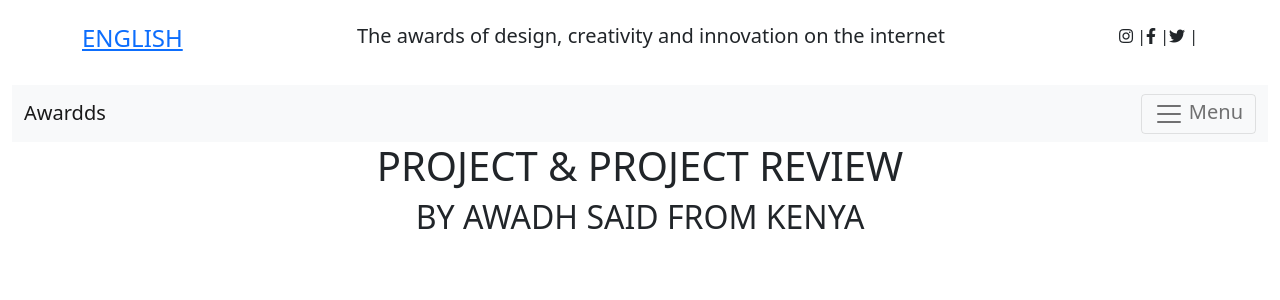
After one commit to Awadh-Awadh/Awardddds, a Django app: page / in a window 1280 px wide. The commit adds this page. Shown: the top 300 px of the page. Run offline with Django 3.2, Linux system fonts and the light colour scheme.

Commit message:
add hero section

```diff
--- a/accounts/templates/accounts/register.html
+++ b/accounts/templates/accounts/register.html
@@ -1,5 +1,5 @@
 {% extends 'projects/base.html' %}
-
+{% load crispy_forms_tags %}
 {% block content %}
 <div class="container">
   <div class="reg-form">
@@ -9,7 +9,7 @@
         <legend>Register
         </legend>
         <div class="form">
-          {{form.as_p}}
+          {{form|crispy}}
         </div>
 
         <input type="submit" value="Sign up" class="btn btn-primary btn-block mt-2">
--- a/accounts/urls.py
+++ b/accounts/urls.py
@@ -1,7 +1,9 @@
 from django.urls import path
 from . import views
-
+from django.contrib.auth import views as auth_views
 
 urlpatterns = [
-  path('register/',views.register, name = 'register' )
+  path('register/',views.register, name = 'register' ),
+  path('login/', auth_views.LoginView.as_view(template_name = 'accounts/login.html'),name = 'login'),
+  path('logout/',auth_views.LogoutView.as_view(template_name = 'accounts/login.html'), name = 'logout')
 ]
--- a/praAwadds/settings.py
+++ b/praAwadds/settings.py
@@ -46,7 +46,8 @@ INSTALLED_APPS = [
     'projects.apps.ProjectsConfig',
     'accounts.apps.AccountsConfig',
     'api.apps.ApiConfig',
-    'rest_framework'
+    'rest_framework',
+    'crispy_forms'
 
 ]
 '''
@@ -155,3 +156,6 @@ EMAIL_HOST_PASSWORD = os.environ.get('EMAIL_PASSWORD')
 # https://docs.djangoproject.com/en/3.2/ref/settings/#default-auto-field
 
 DEFAULT_AUTO_FIELD = 'django.db.models.BigAutoField'
+CRISPY_TEMPLATE_PACK = 'bootstrap4'
+LOGOUT_REDIRECT_URL = 'login'
+LOGIN_REDIRECT_URL= 'home'
--- a/projects/static/css/main.css
+++ b/projects/static/css/main.css
@@ -0,0 +1,8 @@
+.top-content,.socials{
+  display: flex;
+  justify-content: space-between;
+
+}
+.top-content{
+  padding: 1.5rem 0;
+}
--- /dev/null
+++ b/projects/templates/projects/home.html
@@ -0,0 +1,46 @@
+{%  extends 'projects/base.html' %}
+
+{% block content  %}
+<div class="container">
+  <div class="top-content">
+    <div class="side">
+      <a href=""><h4>ENGLISH</h4></a>
+    </div>
+    <div class="top-main">
+      <h5>
+        The awards of design, creativity and innovation on the internet
+
+      </h5>
+    </div>
+    <div class="left-side">
+      <div class="socials">
+        <div class="insta">
+          <i class="fab fa-instagram"></i>  |
+        </div>
+        <div class="fb">
+          <i class="fab fa-facebook-f"></i> |
+        </div>
+        <div class="twiter">
+          <i class="fab fa-twitter"></i> |
+        </div>
+      </div>
+    </div>
+
+  </div>
+</div>
+
+{% include 'projects/nav.html' %}
+<div class="hero">
+  <div class="hero-content">
+    <h1 class = "text-center">PROJECT & PROJECT REVIEW</h1>
+    <h2  class = "text-center"> BY AWADH SAID FROM KENYA  </h2>
+</div>
+<div class="review">
+  <div class="box1"></div>
+  <div class="box2"></div>
+  <div class="box3"></div>
+  <div class="box4"></div>
+</div>
+
+</div>
+{% endblock %}
--- a/projects/templates/projects/nav.html
+++ b/projects/templates/projects/nav.html
@@ -0,0 +1,38 @@
+{% extends 'projects/base.html' %}
+
+
+{% block content %}
+<div class="container-fluid">
+  <nav class="navbar sticky-top navbar-light bg-light fixed-top">
+    <div class="container-fluid">
+      <h3><a class="navbar-brand" href="/">Awardds</a></h3>
+      <button class="navbar-toggler" type="button" data-bs-toggle="offcanvas" data-bs-target="#offcanvasNavbar" aria-controls="offcanvasNavbar">
+        <span class="navbar-toggler-icon"></span> <span>Menu</span>
+      </button>
+      <div class="offcanvas offcanvas-end" tabindex="-1" id="offcanvasNavbar" aria-labelledby="offcanvasNavbarLabel">
+        <div class="offcanvas-header">
+          <h2 class="offcanvas-title" id="offcanvasNavbarLabel">Awardds</h2>
+          <button type="button" class="btn-close text-reset" data-bs-dismiss="offcanvas" aria-label="Close"></button>
+        </div>
+        <div class="offcanvas-body">
+          <ul class="navbar-nav justify-content-end flex-grow-1 pe-3">
+            <li class="nav-item">
+              <a class="nav-link active" aria-current="page" href="/">Register / Login</a>
+            </li>
+            <li class="nav-item">
+              <a class="nav-link active" aria-current="page" href="/">Home</a>
+            </li>
+            <li class="nav-item">
+              <a class="nav-link active" href="#">Upload</a>
+            </li>
+          </ul>
+          <form class="d-flex">
+            <input class="form-control me-2" type="search" placeholder="Search" aria-label="Search">
+            <button class="btn btn-outline-success" name = 'q' type="submit">Search</button>
+          </form>
+        </div>
+      </div>
+    </div>
+  </nav>
+</div>
+{% endblock %}
--- a/projects/urls.py
+++ b/projects/urls.py
@@ -3,7 +3,7 @@ from . import views
 
 
 urlpatterns = [
-  # path('',views.projects, name = 'profile'),
+    path('',views.home, name = 'home'),
 #   path('projects/',views.all-projects, name = 'all'),
 #   path('prjectDetail/',views.detail, name = 'project-detail'),
 #   path('project-create/',views.upload,name='upload')
--- a/projects/views.py
+++ b/projects/views.py
@@ -1,3 +1,6 @@
 from django.shortcuts import render
 
 # Create your views here.
+def home(request):
+    title = "Awadh"
+    return render(request,'projects/home.html', {'title':title})
```
Also changed, not shown: accounts/templates/accounts/login.html (+21 -0 lines), 2 other files.
